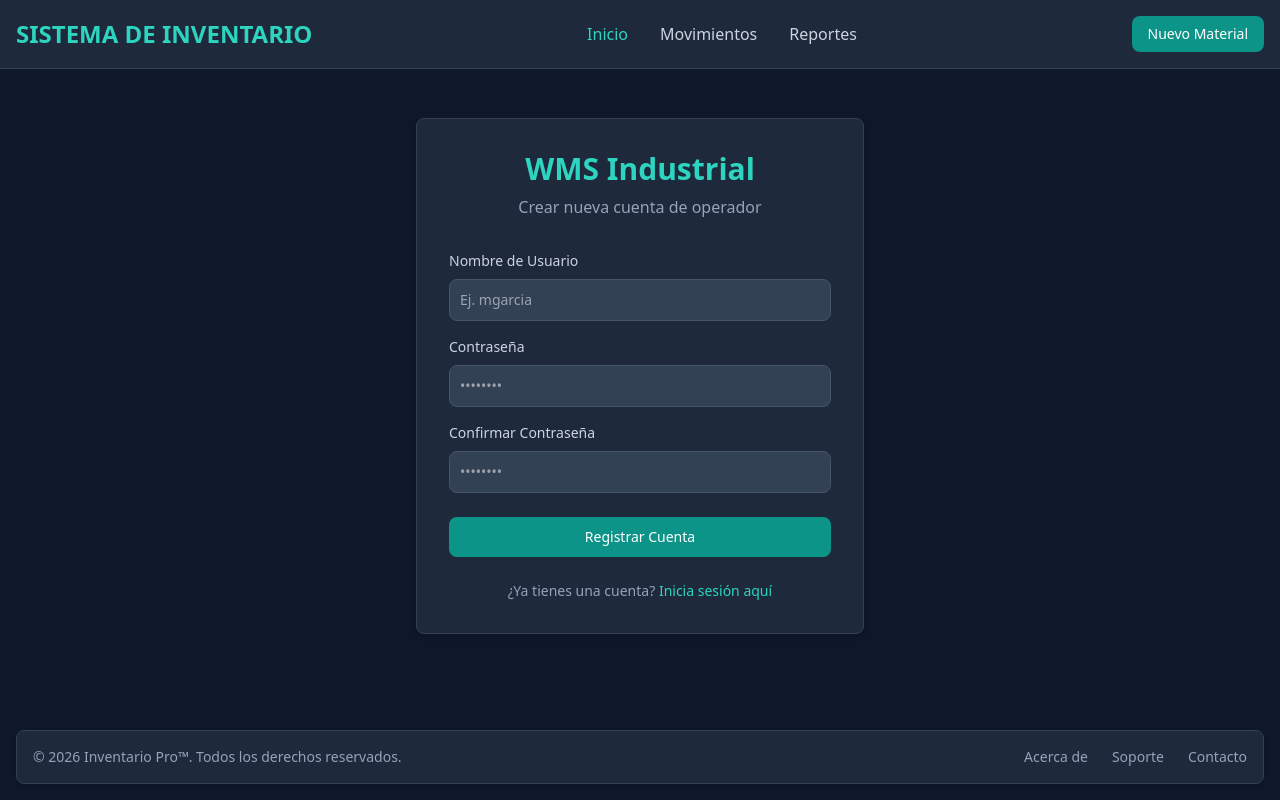
After one commit to 4ndrme/Sistema-de-inventario, a Flask app: page /registro in a window 1280 px wide. The commit adds this page. Run offline with Flask 3, Linux system fonts and the light colour scheme; some libraries are stand-ins or nearby versions.

Commit message:
Feat: Implementacion de Login, Registro con cifrado de contrasenas y control de sesiones

```diff
--- a/app.py
+++ b/app.py
@@ -1,4 +1,4 @@
-from flask import Flask, render_template, request, redirect, url_for, flash
+from flask import Flask, render_template, request, redirect, url_for, flash, session
 from config import Config
 from models import db, Usuario, Producto, Movimiento
 
@@ -6,6 +6,71 @@ app = Flask(__name__)
 app.config.from_object(Config)
 
 db.init_app(app)
+
+# --- GUARDIÁN DE SEGURIDAD (Protección de Rutas) ---
+@app.before_request
+def bloquear_accesos_no_autorizados():
+    # Permitimos 'login', 'registro' y archivos estáticos sin iniciar sesión
+    rutas_libres = ['login', 'registro', 'static']
+
+    # Si el usuario no ha iniciado sesión y la ruta es privada, redirigimos a login
+    if 'usuario_id' not in session and request.endpoint not in rutas_libres:
+        return redirect(url_for('login'))
+
+# --- RUTA DE REGISTRO DE USUARIOS ---
+@app.route("/registro", methods=["GET", "POST"])
+def registro():
+    if request.method == "POST":
+        username = request.form.get("username")
+        password = request.form.get("password")
+        confirm_password = request.form.get("confirm_password")
+
+        if password != confirm_password:
+            flash("Las contraseñas no coinciden.", "error")
+            return redirect(url_for("registro"))
+
+        usuario_existente = Usuario.query.filter_by(username=username).first()
+        if usuario_existente:
+            flash("El nombre de usuario ya está registrado.", "error")
+            return redirect(url_for("registro"))
+
+        # Se asigna el nombre de usuario y rol, y se aplica el hash a la contraseña
+        nuevo_usuario = Usuario(username=username, rol="Operador")
+        nuevo_usuario.set_password(password)
+
+        db.session.add(nuevo_usuario)
+        db.session.commit()
+
+        flash("Registro exitoso. Ahora puedes iniciar sesión.", "success")
+        return redirect(url_for("login"))
+
+    return render_template("registro.html")
+# --- RUTA DE AUTENTICACIÓN (LOGIN) ---
+@app.route("/login", methods=["GET", "POST"])
+def login():
+    if request.method == "POST":
+        username = request.form.get("username")
+        password = request.form.get("password")
+
+        usuario = Usuario.query.filter_by(username=username).first()
+
+        # Se utiliza el método check_password de models.py para comparar el hash seguro
+        if usuario and usuario.check_password(password):
+            session["usuario_id"] = usuario.id
+            session["username"] = usuario.username
+            session["rol"] = usuario.rol
+            flash(f"Bienvenido al sistema, {usuario.username}.", "success")
+            return redirect(url_for("inicio"))
+        else:
+            flash("Usuario o contraseña incorrectos.", "error")
+
+    return render_template("login.html")
+# --- RUTA DE CIERRE DE SESIÓN ---
+@app.route("/logout")
+def logout():
+    session.clear()
+    flash("Has cerrado sesión correctamente.", "success")
+    return redirect(url_for("login"))
 
 @app.route("/")
 def inicio():
@@ -76,7 +141,7 @@ def procesar_movimiento(id_producto):
             cantidad=cantidad,
             observacion=observacion,
             producto_id=producto.id,
-            usuario_id=1
+            usuario_id=session["usuario_id"]
         )
 
         db.session.add(nuevo_movimiento)
--- a/models.py
+++ b/models.py
@@ -11,7 +11,7 @@ class Usuario(db.Model):
     id = db.Column(db.Integer, primary_key=True)
     username = db.Column(db.String(50), unique=True, nullable=False)
     password_hash = db.Column(db.String(256), nullable=False)
-    rol = db.Column(db.String(20), nullable=False) # Roles: Operador, Supervisor, Auditor
+    rol = db.Column(db.String(20), nullable=False, default='Operador') # Roles: Operador, Supervisor, Auditor
     activo = db.Column(db.Boolean, default=True)
 
     # Métodos integrados para cifrar y verificar contraseñas
--- a/templates/base.html
+++ b/templates/base.html
@@ -3,7 +3,7 @@
 <head>
     <meta charset="UTF-8">
     <meta name="viewport" content="width=device-width, initial-scale=1.0">
-    <title>{% block title %}SISTEAM DE INVENTARIO{% endblock %}</title>
+    <title>{% block title %}SISTEMA DE INVENTARIO{% endblock %}</title>
 
     <!-- Tailwind CSS -->
     <script src="https://cdn.tailwindcss.com"></script>
@@ -19,8 +19,26 @@
             <a href="{{ url_for('inicio') }}" class="flex items-center space-x-3 rtl:space-x-reverse">
                 <span class="self-center text-2xl font-bold whitespace-nowrap text-teal-400">SISTEMA DE INVENTARIO</span>
             </a>
-            <div class="flex md:order-2 space-x-3 md:space-x-0 rtl:space-x-reverse">
-                <a href="{{ url_for('nuevo_material') }}" class="text-white bg-teal-600 hover:bg-teal-700 focus:ring-4 focus:outline-none focus:ring-teal-800 font-medium rounded-lg text-sm px-4 py-2 text-center transition-colors">Nuevo Material</a>
+
+            <div class="flex items-center space-x-3 md:order-2 rtl:space-x-reverse">
+                <!-- Identificación del operador activo -->
+                {% if session.get('username') %}
+                <span class="hidden sm:inline-block text-xs font-medium text-slate-300 bg-slate-700/50 border border-slate-600 px-3 py-2 rounded-lg">
+                    Operador: <strong class="text-teal-400">{{ session['username'] }}</strong>
+                </span>
+                {% endif %}
+
+                <a href="{{ url_for('nuevo_material') }}" class="text-white bg-teal-600 hover:bg-teal-700 focus:ring-4 focus:outline-none focus:ring-teal-800 font-medium rounded-lg text-sm px-4 py-2 text-center transition-colors">
+                    Nuevo Material
+                </a>
+
+                <!-- Botón de Cierre de Sesión -->
+                {% if session.get('username') %}
+                <a href="{{ url_for('logout') }}" class="text-slate-300 hover:text-rose-400 border border-slate-600 hover:border-rose-500 font-medium rounded-lg text-sm px-3 py-2 text-center transition-colors">
+                    Cerrar Sesión
+                </a>
+                {% endif %}
+
                 <button data-collapse-toggle="navbar-sticky" type="button" class="inline-flex items-center p-2 w-10 h-10 justify-center text-sm text-slate-400 rounded-lg md:hidden hover:bg-slate-700 focus:outline-none focus:ring-2 focus:ring-slate-600" aria-controls="navbar-sticky" aria-expanded="false">
                     <span class="sr-only">Abrir menú principal</span>
                     <svg class="w-5 h-5" aria-hidden="true" xmlns="http://www.w3.org/2000/svg" fill="none" viewBox="0 0 17 14">
@@ -28,6 +46,7 @@
                     </svg>
                 </button>
             </div>
+
             <div class="items-center justify-between hidden w-full md:flex md:w-auto md:order-1" id="navbar-sticky">
                 <ul class="flex flex-col p-4 md:p-0 mt-4 font-medium border border-slate-700 rounded-lg bg-slate-800 md:space-x-8 rtl:space-x-reverse md:flex-row md:mt-0 md:border-0">
                     <li>
--- /dev/null
+++ b/templates/registro.html
@@ -0,0 +1,47 @@
+{% extends 'base.html' %}
+
+{% block title %}Registro de Usuario - WMS{% endblock %}
+
+{% block content %}
+<div class="flex items-center justify-center min-h-[70vh]">
+    <div class="w-full max-w-md bg-slate-800 rounded-lg shadow-md border border-slate-700 p-8">
+        <div class="text-center mb-8">
+            <h1 class="text-3xl font-bold text-teal-400">WMS Industrial</h1>
+            <p class="text-slate-400 mt-2">Crear nueva cuenta de operador</p>
+        </div>
+
+        <!-- Alertas de error o éxito -->
+        {% with messages = get_flashed_messages(with_categories=true) %}
+          {% if messages %}
+            {% for category, message in messages %}
+              <div class="{% if category == 'error' %}bg-red-900/50 border-red-500 text-red-200{% else %}bg-teal-900/50 border-teal-500 text-teal-200{% endif %} border px-4 py-3 rounded mb-4 text-sm" role="alert">
+                <span class="block sm:inline">{{ message }}</span>
+              </div>
+            {% endfor %}
+          {% endif %}
+        {% endwith %}
+
+        <form method="POST" action="{{ url_for('registro') }}">
+            <div class="mb-4">
+                <label for="username" class="block mb-2 text-sm font-medium text-slate-300">Nombre de Usuario</label>
+                <input type="text" id="username" name="username" class="bg-slate-700 border border-slate-600 text-slate-100 text-sm rounded-lg focus:ring-teal-500 focus:border-teal-500 block w-full p-2.5" placeholder="Ej. mgarcia" required>
+            </div>
+            <div class="mb-4">
+                <label for="password" class="block mb-2 text-sm font-medium text-slate-300">Contraseña</label>
+                <input type="password" id="password" name="password" class="bg-slate-700 border border-slate-600 text-slate-100 text-sm rounded-lg focus:ring-teal-500 focus:border-teal-500 block w-full p-2.5" placeholder="••••••••" required>
+            </div>
+            <div class="mb-6">
+                <label for="confirm_password" class="block mb-2 text-sm font-medium text-slate-300">Confirmar Contraseña</label>
+                <input type="password" id="confirm_password" name="confirm_password" class="bg-slate-700 border border-slate-600 text-slate-100 text-sm rounded-lg focus:ring-teal-500 focus:border-teal-500 block w-full p-2.5" placeholder="••••••••" required>
+            </div>
+            <button type="submit" class="w-full text-white bg-teal-600 hover:bg-teal-700 focus:ring-4 focus:outline-none focus:ring-teal-800 font-medium rounded-lg text-sm px-5 py-2.5 text-center transition-colors">
+                Registrar Cuenta
+            </button>
+        </form>
+
+        <p class="text-sm text-slate-400 text-center mt-6">
+            ¿Ya tienes una cuenta? <a href="{{ url_for('login') }}" class="text-teal-400 hover:underline">Inicia sesión aquí</a>
+        </p>
+    </div>
+</div>
+{% endblock %}
```
Also changed, not shown: templates/login.html (added, +52 -0 lines).
